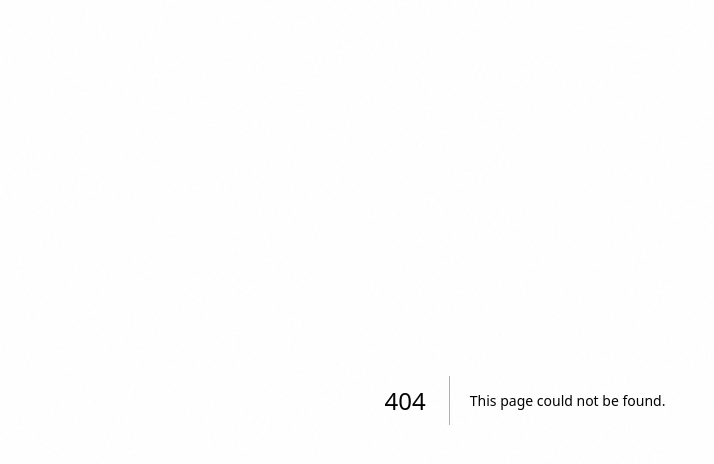
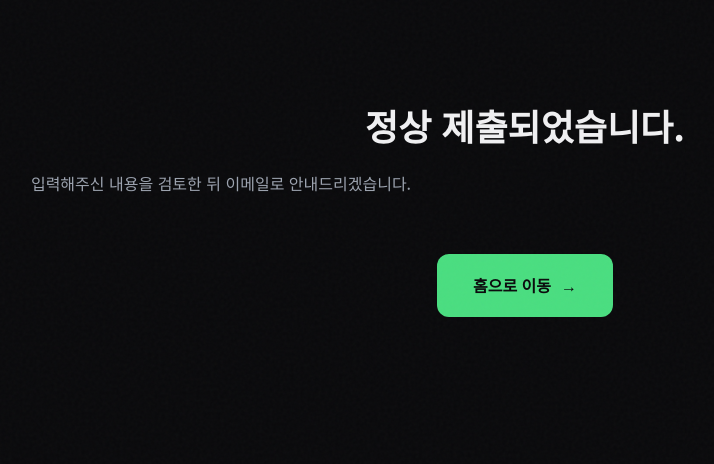
Before and after one commit to Outstanding-Pros/product-consultant-1to10, a Next.js app: page /intake/success in a window 1280 px wide. Before the commit this address had no page. Shown: the top 464 px of the page, without its empty margins (115-829 px from the left). Built offline with nearby package versions, Linux system fonts and the light colour scheme.

Commit message:
feat: after intake

```diff
--- /dev/null
+++ b/src/app/intake/success/page.tsx
@@ -0,0 +1,30 @@
+import Link from 'next/link'
+import { resolveLocale } from '@/i18n/locale'
+
+type IntakeSuccessPageProps = {
+  searchParams: Promise<{ lang?: string }>
+}
+
+export default async function IntakeSuccessPage({ searchParams }: IntakeSuccessPageProps) {
+  const params = await searchParams
+  const locale = resolveLocale(params.lang)
+  const isEn = locale === 'en'
+
+  return (
+    <section className="section">
+      <div className="container" style={{ textAlign: 'center' }}>
+        <h1 className="comparison-heading">
+          {isEn ? 'Submitted successfully.' : '정상 제출되었습니다.'}
+        </h1>
+        <p className="comparison-sub">
+          {isEn
+            ? 'We will review your information and contact you by email.'
+            : '입력해주신 내용을 검토한 뒤 이메일로 안내드리겠습니다.'}
+        </p>
+        <Link href={locale === 'en' ? '/?lang=en' : '/'} className="btn-primary">
+          {isEn ? 'Back to Home' : '홈으로 이동'}
+        </Link>
+      </div>
+    </section>
+  )
+}
```
Also changed, not shown: src/components/PostPaymentIntakeForm.tsx (+3 -7 lines).
